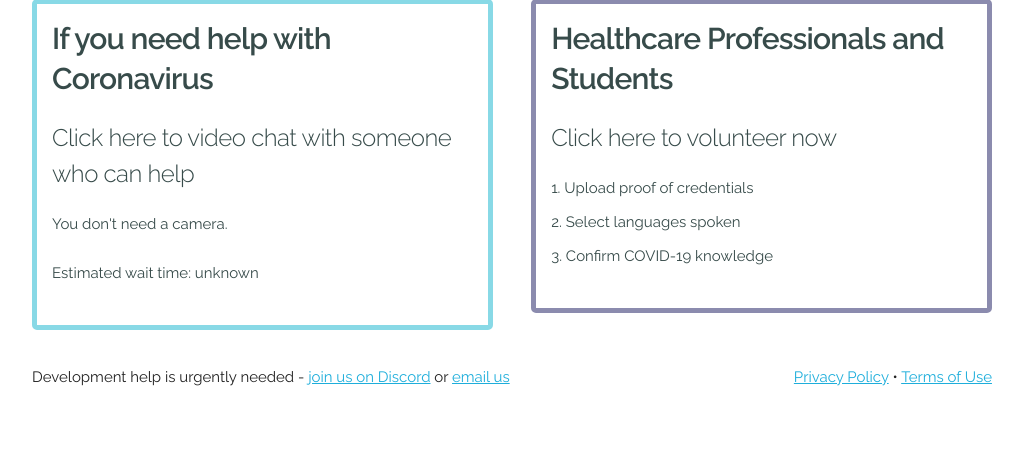
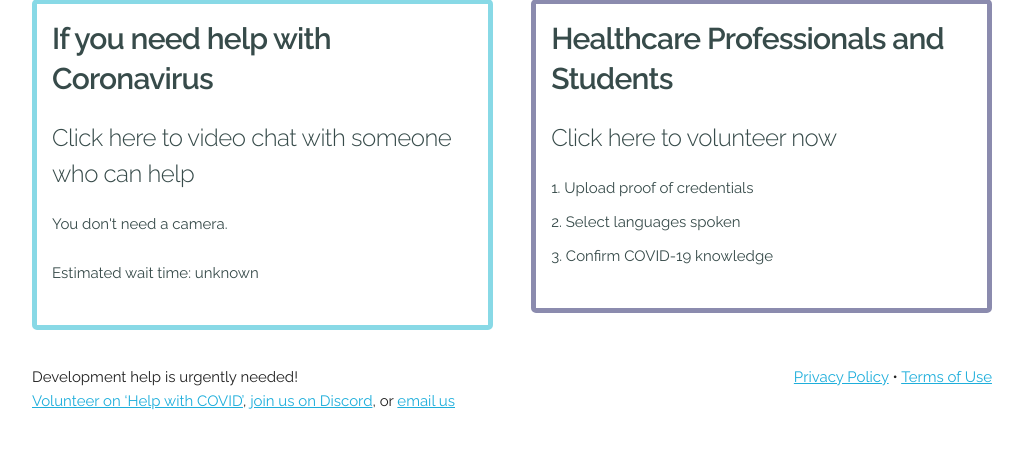
Before and after one commit to garrettlion/COVID-19-telehealth-clinic, a Django app: page /clinic/ in a window 1280 px wide. Shown: the part 233-693 px from the top of the page, without its empty margins (128-1151 px from the left). Run offline with Django 3.2, Linux system fonts and the light colour scheme; some libraries are stand-ins or nearby versions.

Commit message:
improve footer

```diff
--- a/clinic/static/css/clinic.css
+++ b/clinic/static/css/clinic.css
@@ -113,3 +113,7 @@ ul.errorlist li {
 .volunteer #local-media video {
 	max-width: 300px;
 }
+
+.footer .columns {
+	margin-bottom: 10px;
+}
--- a/clinic/templates/clinic/base.html
+++ b/clinic/templates/clinic/base.html
@@ -5,7 +5,7 @@
 
   <meta charset="utf-8">
   <title>COVID-19 Clinic - online Coronavirus clinic</title>
-  <meta name="description" content="A virtual COVID-19 clinic. Live video appointments with volunteers.">
+  <meta name="description" content="A virtual COVID-19 clinic. Live video consultations with volunteers.">
 
   <meta name="viewport" content="width=device-width, initial-scale=1, maximum-scale=1, user-scalable=no">
 
--- a/clinic/templates/clinic/index.html
+++ b/clinic/templates/clinic/index.html
@@ -55,10 +55,11 @@
   </div>
 
   <div class="row footer">
-    <div class="nine columns">
-      Development help is urgently needed - <a href="https://discord.gg/2YB9C7">join us on Discord</a> or <a href="mailto:contact@doc19.org">email us</a>
+    <div class="eight columns call-to-arms">
+      Development help is urgently needed!<br>
+      <a href="https://helpwithcovid.com/projects/147">Volunteer on &lsquo;Help with COVID&rsquo;</a>, <a href="https://discord.gg/2YB9C7">join us on Discord</a>, or <a href="mailto:contact@doc19.org">email us</a>
     </div>
-    <div class="three columns terms">
+    <div class="four columns terms">
       <a href="{% url 'privacy' %}">Privacy Policy</a> &bull;
       <a href="{% url 'terms' %}">Terms of Use</a>
     </div>
```
Also changed, not shown: clinic/templates/clinic/terms.html (+3 -3 lines).
